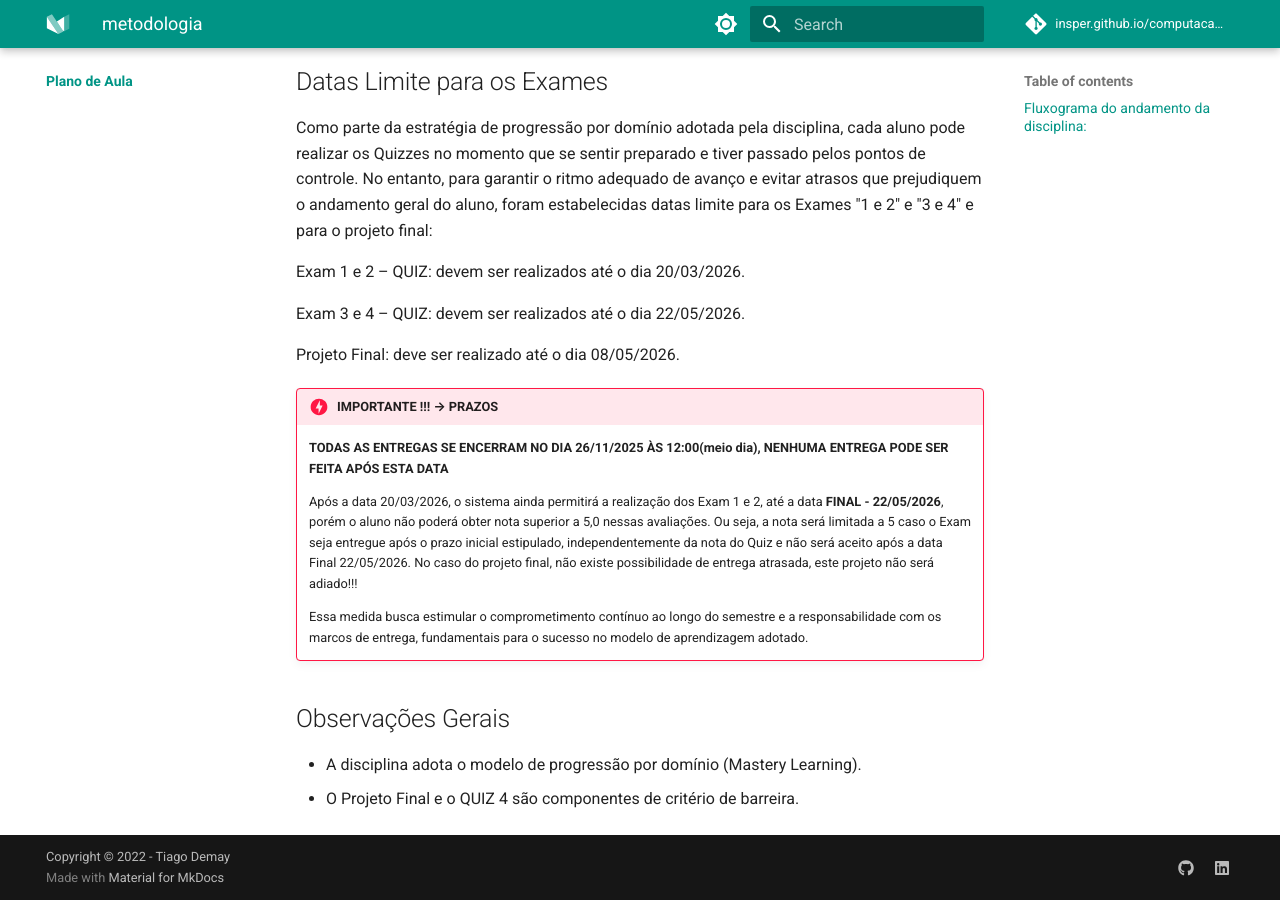
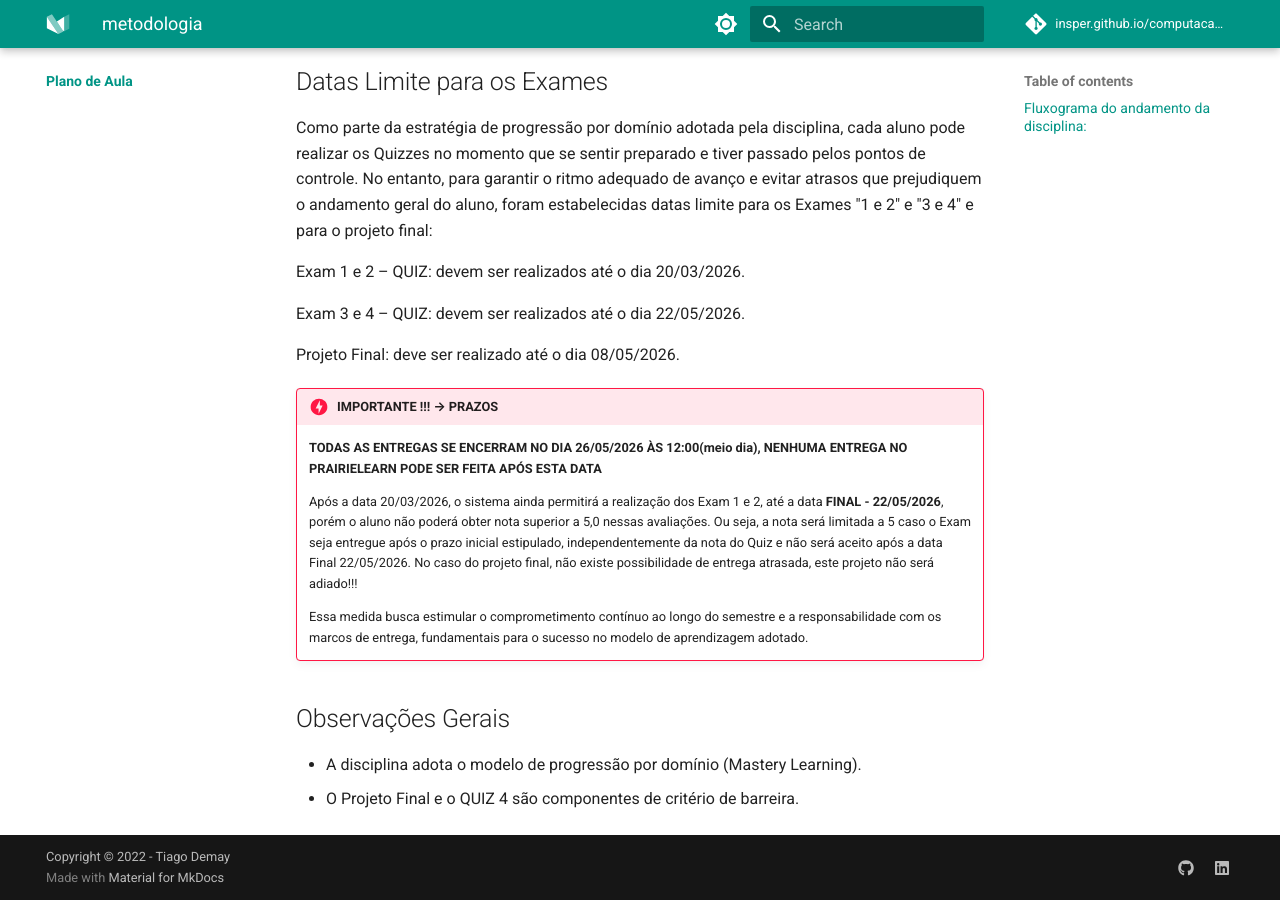
Before and after one commit to Insper/computacao-nuvem, an MkDocs documentation site: the page built from docs/plano_aula/index.md, in a window 1280 px wide and 900 px high, scrolled down 3487 px. Built offline with MkDocs 1.6.1 and Material for MkDocs 9.7.7, drawn with Linux system fonts in a browser that asks for light colours; nearby versions of some CDN libraries; comment, search, counter and statistics services are not loaded.

Commit message:
update datas

```diff
--- a/docs/plano_aula/index.md
+++ b/docs/plano_aula/index.md
@@ -206,7 +206,7 @@ Exam 3 e 4 – QUIZ: devem ser realizados até o dia 22/05/2026.
 Projeto Final: deve ser realizado até o dia 08/05/2026.
 
 !!! danger "IMPORTANTE !!!  -->  PRAZOS"
-    **TODAS AS ENTREGAS SE ENCERRAM NO DIA 26/11/2025 ÀS 12:00(meio dia), NENHUMA ENTREGA PODE SER FEITA APÓS ESTA DATA**
+    **TODAS AS ENTREGAS SE ENCERRAM NO DIA 26/05/2026 ÀS 12:00(meio dia), NENHUMA ENTREGA NO PRAIRIELEARN PODE SER FEITA APÓS ESTA DATA**
 
     Após a data 20/03/2026, o sistema ainda permitirá a realização dos Exam 1 e 2, até a data **FINAL - 22/05/2026**, porém o aluno não poderá obter nota superior a 5,0 nessas avaliações.
     Ou seja, a nota será limitada a 5 caso o Exam seja entregue após o prazo inicial estipulado, independentemente da nota do Quiz e não será aceito após a data Final 22/05/2026.
```
